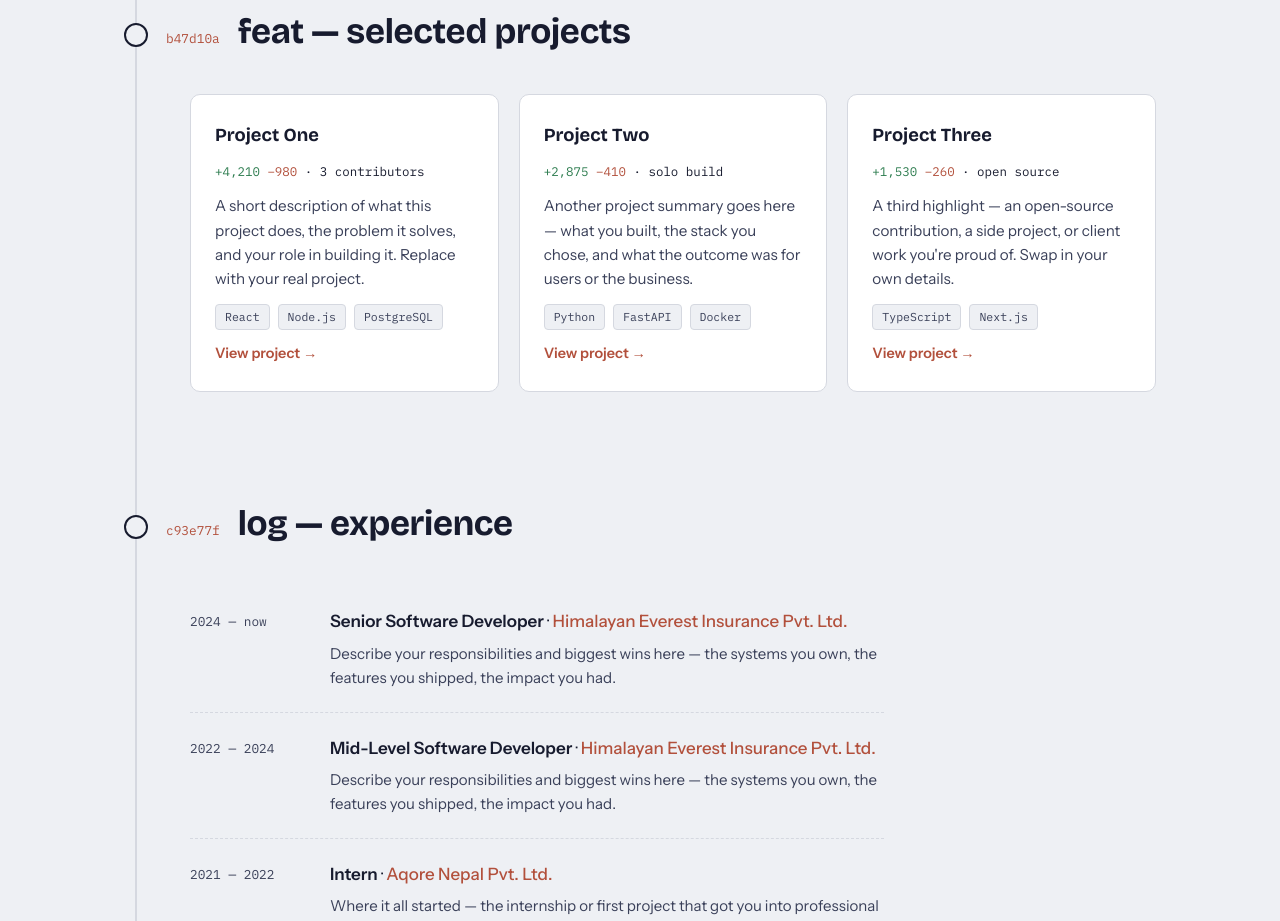
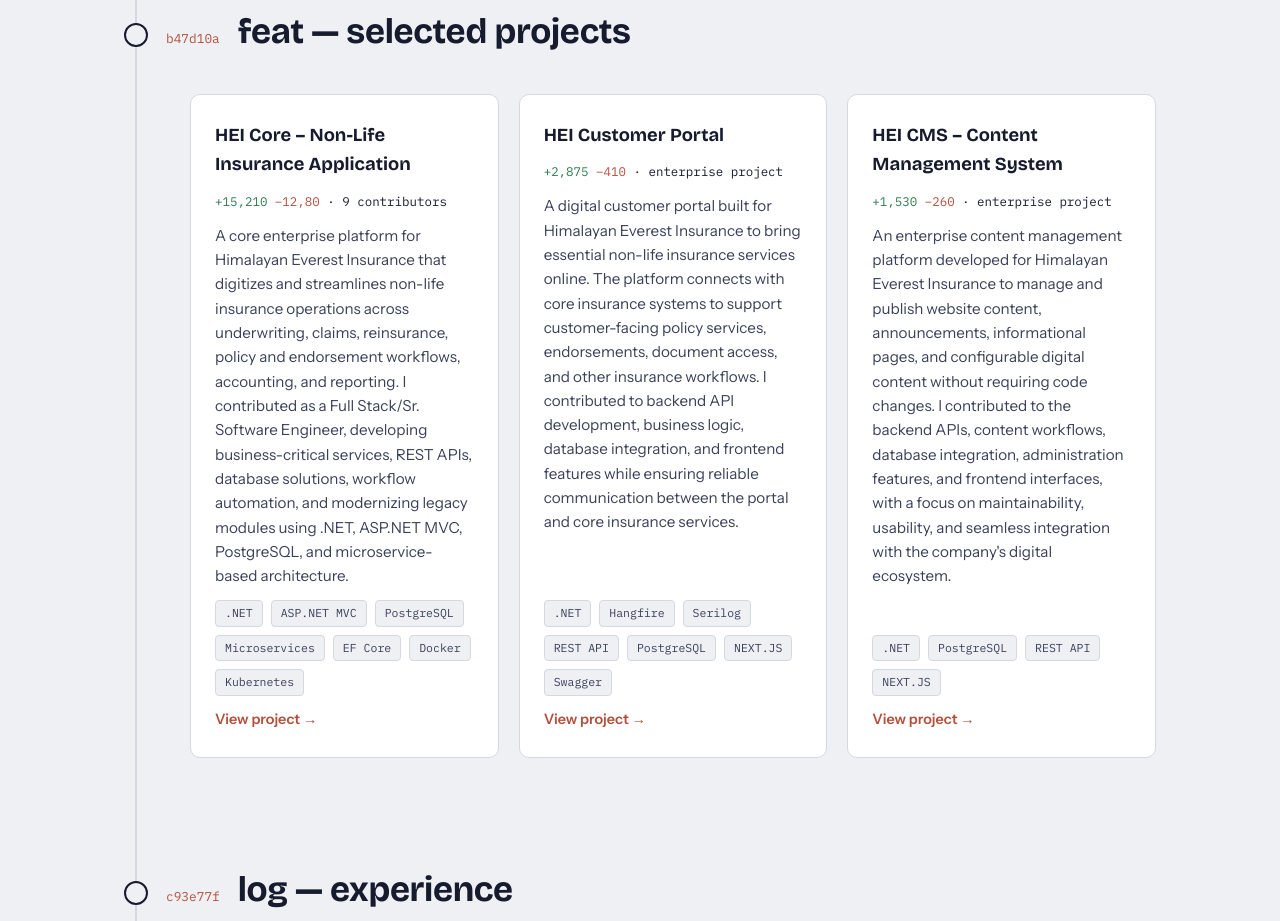
Before and after one commit to thelightloop/thelightloop, a Next.js app: page / in a window 1280 px wide. Shown: the part 1180-2101 px from the top of the page. Built offline with nearby package versions, Linux system fonts and the light colour scheme.

Commit message:
:art: update projects

```diff
--- a/src/data/portfolio.ts
+++ b/src/data/portfolio.ts
@@ -29,27 +29,27 @@
 
 export const projects = [
   {
-    title: "Project One",
-    diffstat: { added: "+4,210", removed: "−980", meta: "3 contributors" },
+    title: "HEI Core – Non-Life Insurance Application",
+    diffstat: { added: "+15,210", removed: "−12,80", meta: "9 contributors" },
     description:
-      "A short description of what this project does, the problem it solves, and your role in building it. Replace with your real project.",
-    tags: ["React", "Node.js", "PostgreSQL"],
+      "A core enterprise platform for Himalayan Everest Insurance that digitizes and streamlines non-life insurance operations across underwriting, claims, reinsurance, policy and endorsement workflows, accounting, and reporting. I contributed as a Full Stack/Sr. Software Engineer, developing business-critical services, REST APIs, database solutions, workflow automation, and modernizing legacy modules using .NET, ASP.NET MVC, PostgreSQL, and microservice-based architecture.",
+    tags: [".NET", "ASP.NET MVC", "PostgreSQL", "Microservices", "EF Core", "Docker", "Kubernetes"],
     href: "#",
   },
   {
-    title: "Project Two",
-    diffstat: { added: "+2,875", removed: "−410", meta: "solo build" },
+    title: "HEI Customer Portal",
+    diffstat: { added: "+2,875", removed: "−410", meta: "enterprise project" },
     description:
-      "Another project summary goes here — what you built, the stack you chose, and what the outcome was for users or the business.",
-    tags: ["Python", "FastAPI", "Docker"],
+      "A digital customer portal built for Himalayan Everest Insurance to bring essential non-life insurance services online. The platform connects with core insurance systems to support customer-facing policy services, endorsements, document access, and other insurance workflows. I contributed to backend API development, business logic, database integration, and frontend features while ensuring reliable communication between the portal and core insurance services.",
+    tags: [".NET", "Hangfire","Serilog", "REST API", "PostgreSQL", "NEXT.JS" ,"Swagger"],
     href: "#",
   },
   {
-    title: "Project Three",
-    diffstat: { added: "+1,530", removed: "−260", meta: "open source" },
+    title: "HEI CMS – Content Management System",
+    diffstat: { added: "+1,530", removed: "−260", meta: "enterprise project" },
     description:
-      "A third highlight — an open-source contribution, a side project, or client work you're proud of. Swap in your own details.",
-    tags: ["TypeScript", "Next.js"],
+      "An enterprise content management platform developed for Himalayan Everest Insurance to manage and publish website content, announcements, informational pages, and configurable digital content without requiring code changes. I contributed to the backend APIs, content workflows, database integration, administration features, and frontend interfaces, with a focus on maintainability, usability, and seamless integration with the company's digital ecosystem.",
+    tags: [".NET", "PostgreSQL", "REST API", "NEXT.JS"],
     href: "#",
   },
 ] as const;
```
